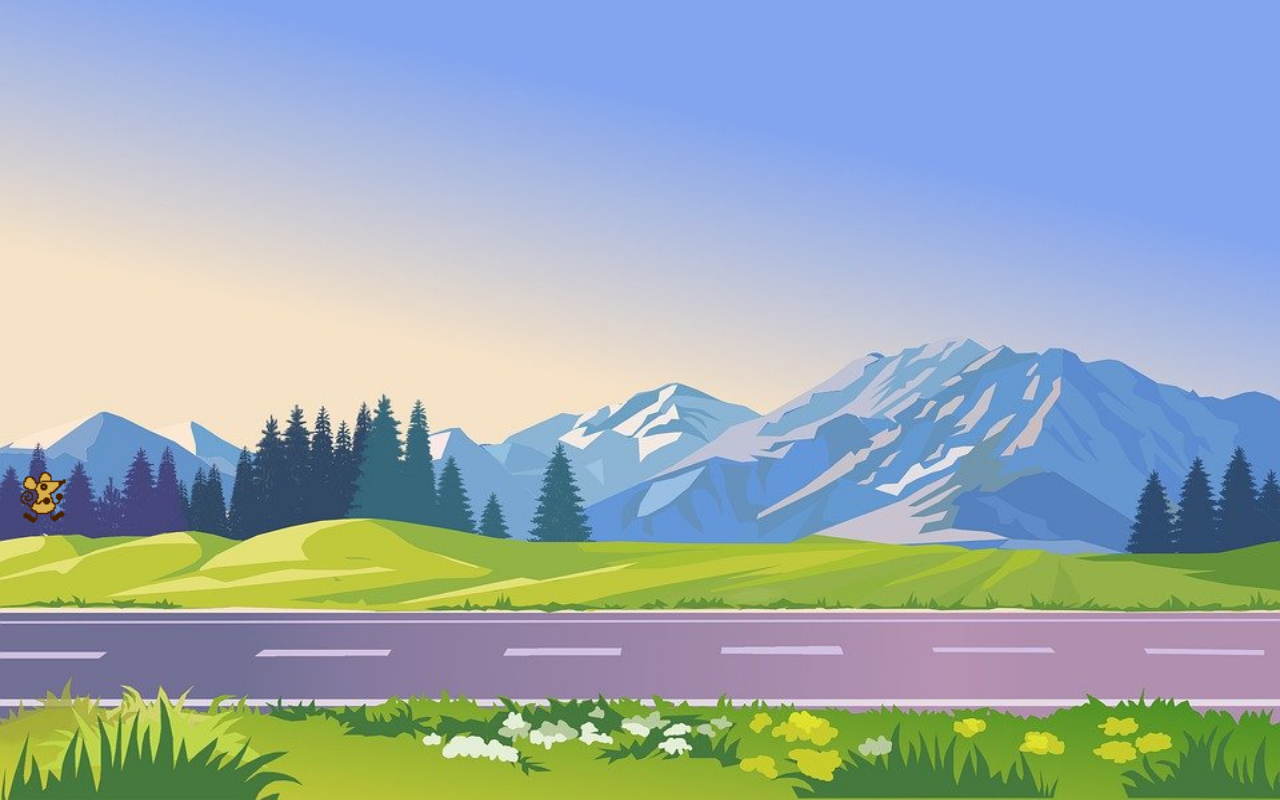
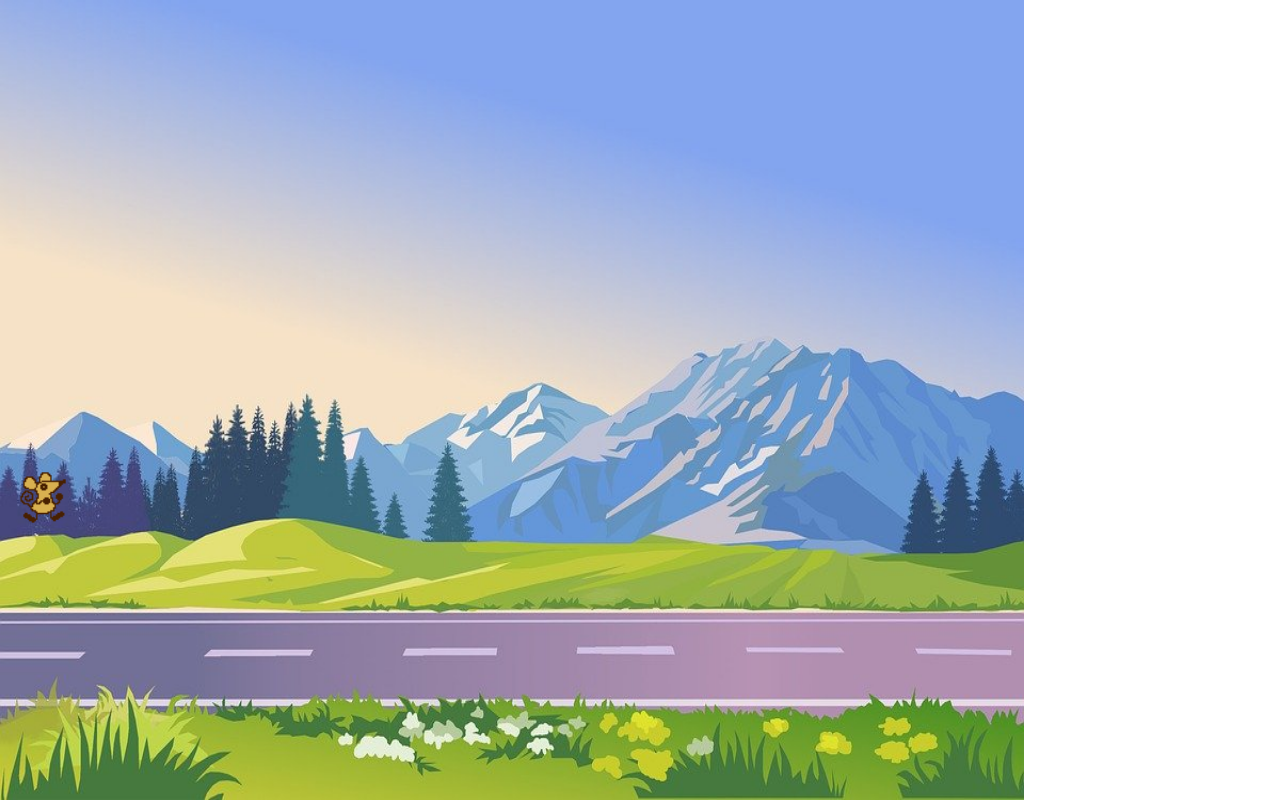
Before and after one commit to Pratik2696/hello-world, a plain HTML site: page ASSETS/animation.html in a window 1280 px wide. Drawn offline with Linux system fonts and the light colour scheme; files whose address does not match are found by name.

Commit message:
updated size animation.html file

```diff
--- a/ASSETS/animation.html
+++ b/ASSETS/animation.html
@@ -3,19 +3,19 @@
 <style>
 body{
 background-repeat: no-repeat;
-background-size:100% 100%;
+background-size:80% 100%;
 background-attachment:fixed;
 
 }
 </style>
 <head>
-<body background="D:\almabetter\hello-world\ASSETS\bg.jpg">
+<body background="D:\almabetter\hello-world\hello-world\ASSETS\bg.jpg">
 <marquee direction="right" scrollamount="15">
 <br><br><br><br><br><br><br><br><br><br><br><br><br><br><br><br><br><br><br><br><br>
-<img src="D:\almabetter\hello-world\ASSETS\a.gif" width="22%"/>
+<img src="D:\almabetter\hello-world\hello-world\ASSETS\a.gif" width="22%"/>
 &emsp;&emsp;&emsp;&emsp;&emsp;&emsp;
-<img src="D:\almabetter\hello-world\ASSETS\b.gif" width="11%"/>&emsp;&emsp;
-<img src="D:\almabetter\hello-world\ASSETS\c.gif" width="4%"/>&nbsp;
+<img src="D:\almabetter\hello-world\hello-world\ASSETS\b.gif" width="11%"/>&emsp;&emsp;
+<img src="D:\almabetter\hello-world\hello-world\ASSETS\c.gif" width="4%"/>&nbsp;
 </marquee>
 </body>
 </html>
```
